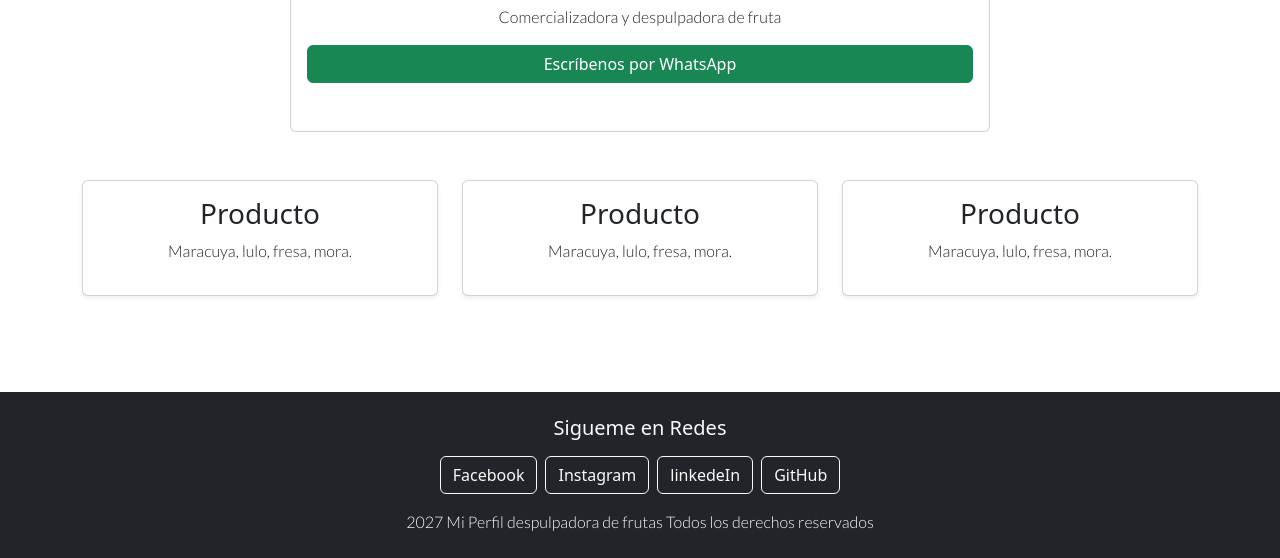
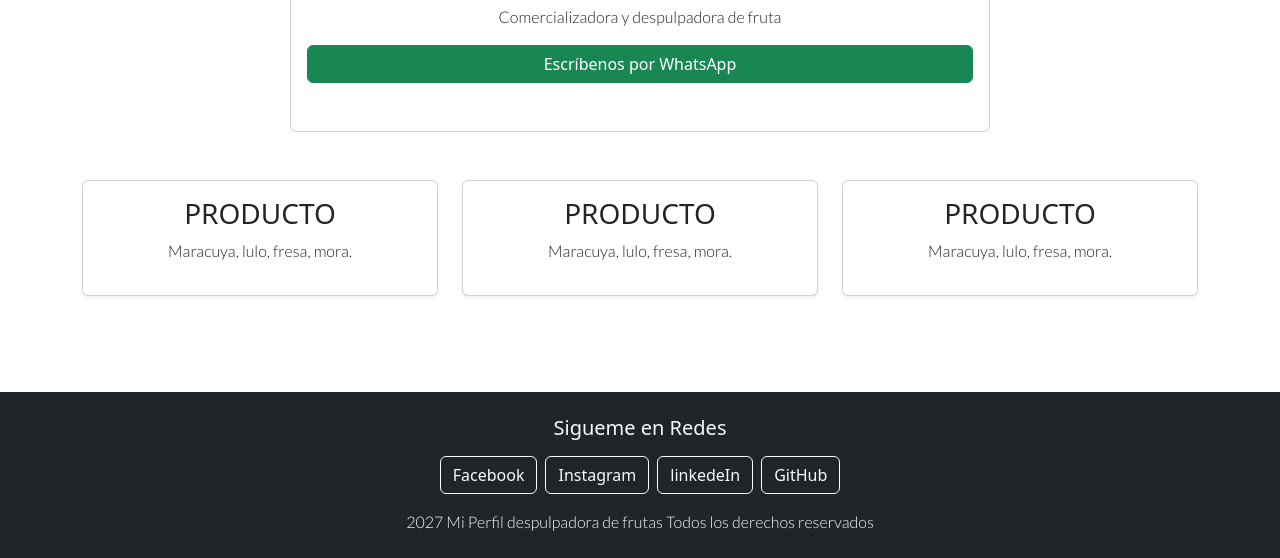
Before and after one commit to sr153205-art/PROYECTO-ADSO-44, a plain HTML site: page index.html in a window 1280 px wide. Shown: the part 798-1356 px from the top of the page. Drawn offline with nearby package versions, Linux system fonts and the light colour scheme.

Commit message:
Actualiza proyecto en la rama experimento2

```diff
--- a/index.html
+++ b/index.html
@@ -57,7 +57,7 @@
             <div class="col-md-4">
                 <div class="card h-80 shadow-sm">
                      <div class="card-body text-center">
-                         <h3>Producto</h3>
+                         <h3>PRODUCTO</h3>
                          <p>
                              Maracuya, lulo, fresa, mora.
                          </p>
@@ -71,7 +71,7 @@
             <div class="col-md-4">
                 <div class="card h-80 shadow-sm">
                      <div class="card-body text-center">
-                         <h3>Producto</h3>
+                         <h3>PRODUCTO</h3>
                          <p>
                              Maracuya, lulo, fresa, mora.
                          </p>
@@ -85,7 +85,7 @@
             <div class="col-md-4">
                 <div class="card h-80 shadow-sm">
                      <div class="card-body text-center">
-                         <h3>Producto</h3>
+                         <h3>PRODUCTO</h3>
                          <p>
                              Maracuya, lulo, fresa, mora.
                          </p>
```
